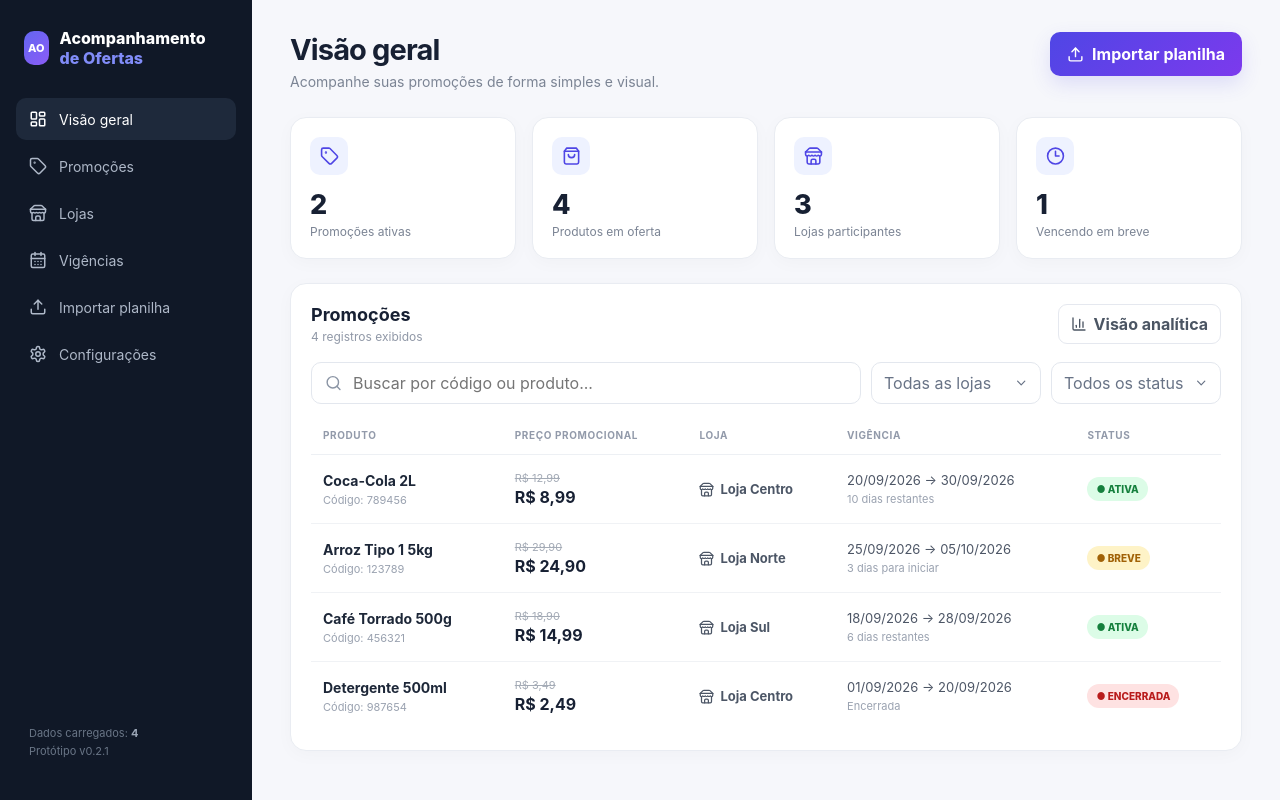
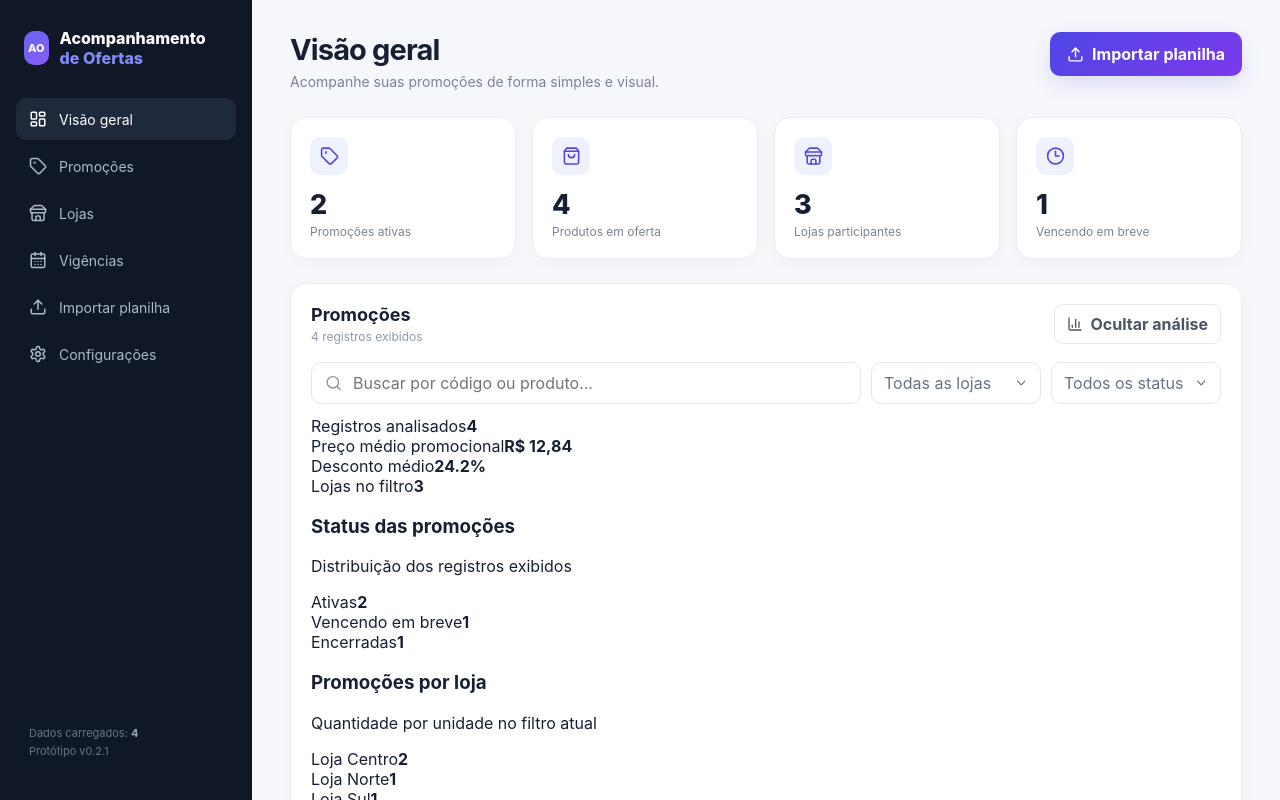
Before and after one commit to ThSaraiva979/Acompanhamento-de-Oferta-, a React (Vite) app: page / in a window 1280 px wide. Both pictures are taken after a click on the button "Visão analítica". Shown: the top 800 px of the page. Built offline with nearby package versions, Linux system fonts and the light colour scheme.

Commit message:
feat: tornar visão analítica funcional

```diff
--- a/src/App.tsx
+++ b/src/App.tsx
@@ -312,6 +312,35 @@ function PromotionPanel({
   setStatus: (value: string) => void
   stores: string[]
 }) {
+  const [analytics, setAnalytics] = useState(false)
+
+  const statusSummary = (['ATIVA', 'BREVE', 'ENCERRADA'] as Status[]).map((item) => ({
+    label: item,
+    value: filtered.filter((p) => p.status === item).length,
+  }))
+
+  const storeSummary = stores
+    .map((item) => ({
+      label: item,
+      value: filtered.filter((p) => p.store === item).length,
+    }))
+    .filter((item) => item.value > 0)
+    .sort((a, b) => b.value - a.value)
+
+  const prices = filtered.map((p) => parseMoney(p.price)).filter((value) => value > 0)
+  const discounts = filtered
+    .map((p) => {
+      const oldPrice = parseMoney(p.oldPrice)
+      const promoPrice = parseMoney(p.price)
+      return oldPrice > 0 && promoPrice > 0 && oldPrice > promoPrice ? ((oldPrice - promoPrice) / oldPrice) * 100 : 0
+    })
+    .filter((value) => value > 0)
+
+  const averagePrice = prices.length ? prices.reduce((sum, value) => sum + value, 0) / prices.length : 0
+  const averageDiscount = discounts.length ? discounts.reduce((sum, value) => sum + value, 0) / discounts.length : 0
+  const maxStatus = Math.max(1, ...statusSummary.map((item) => item.value))
+  const maxStore = Math.max(1, ...storeSummary.map((item) => item.value))
+
   return (
     <section className="panel">
       <div className="panel-head">
@@ -319,9 +348,13 @@ function PromotionPanel({
           <h2>Promoções</h2>
           <span>{filtered.length} registros exibidos</span>
         </div>
-        <button type="button" className="ghost">
+        <button
+          type="button"
+          className={analytics ? 'ghost analytics-active' : 'ghost'}
+          onClick={() => setAnalytics((current) => !current)}
+        >
           <BarChart3 size={16} />
-          Visão analítica
+          {analytics ? 'Ocultar análise' : 'Visão analítica'}
         </button>
       </div>
 
@@ -334,9 +367,96 @@ function PromotionPanel({
         <Select value={status} setValue={setStatus} options={['ATIVA', 'BREVE', 'ENCERRADA']} placeholder="Todos os status" />
       </div>
 
+      {analytics && (
+        <div className="analytics-view">
+          <div className="analytics-kpis">
+            <div className="analytics-kpi">
+              <span>Registros analisados</span>
+              <strong>{filtered.length}</strong>
+            </div>
+            <div className="analytics-kpi">
+              <span>Preço médio promocional</span>
+              <strong>{averagePrice ? formatMoney(averagePrice) : '—'}</strong>
+            </div>
+            <div className="analytics-kpi">
+              <span>Desconto médio</span>
+              <strong>{averageDiscount ? `${averageDiscount.toFixed(1)}%` : '—'}</strong>
+            </div>
+            <div className="analytics-kpi">
+              <span>Lojas no filtro</span>
+              <strong>{new Set(filtered.map((p) => p.store)).size}</strong>
+            </div>
+          </div>
+
+          <div className="analytics-grid">
+            <div className="analytics-card">
+              <div className="analytics-card-head">
+                <div>
+                  <h3>Status das promoções</h3>
+                  <p>Distribuição dos registros exibidos</p>
+                </div>
+              </div>
+              <div className="bar-list">
+                {statusSummary.map((item) => (
+                  <div className="bar-row" key={item.label}>
+                    <div className="bar-row-top">
+                      <span>{item.label === 'BREVE' ? 'Vencendo em breve' : item.label === 'ATIVA' ? 'Ativas' : 'Encerradas'}</span>
+                      <b>{item.value}</b>
+                    </div>
+                    <div className="bar-track">
+                      <div
+                        className={`bar-fill status-${item.label.toLowerCase()}`}
+                        style={{ width: `${(item.value / maxStatus) * 100}%` }}
+                      />
+                    </div>
+                  </div>
+                ))}
+              </div>
+            </div>
+
+            <div className="analytics-card">
+              <div className="analytics-card-head">
+                <div>
+                  <h3>Promoções por loja</h3>
+                  <p>Quantidade por unidade no filtro atual</p>
+                </div>
+              </div>
+              <div className="bar-list">
+                {storeSummary.length ? (
+                  storeSummary.map((item) => (
+                    <div className="bar-row" key={item.label}>
+                      <div className="bar-row-top">
+                        <span>{item.label}</span>
+                        <b>{item.value}</b>
+                      </div>
+                      <div className="bar-track">
+                        <div className="bar-fill store-bar" style={{ width: `${(item.value / maxStore) * 100}%` }} />
+                      </div>
+                    </div>
+                  ))
+                ) : (
+                  <div className="analytics-empty">Nenhum dado disponível para os filtros atuais.</div>
+                )}
+              </div>
+            </div>
+          </div>
+        </div>
+      )}
+
       <Table rows={filtered} />
     </section>
   )
+}
+
+function parseMoney(value: string) {
+  if (!value) return 0
+  const cleaned = value.replace(/[^0-9,.-]/g, '').replace(/\./g, '').replace(',', '.')
+  const parsed = Number(cleaned)
+  return Number.isFinite(parsed) ? parsed : 0
+}
+
+function formatMoney(value: number) {
+  return new Intl.NumberFormat('pt-BR', { style: 'currency', currency: 'BRL' }).format(value)
 }
 
 function Lojas({ data, stores }: { data: Promotion[]; stores: string[] }) {
```
